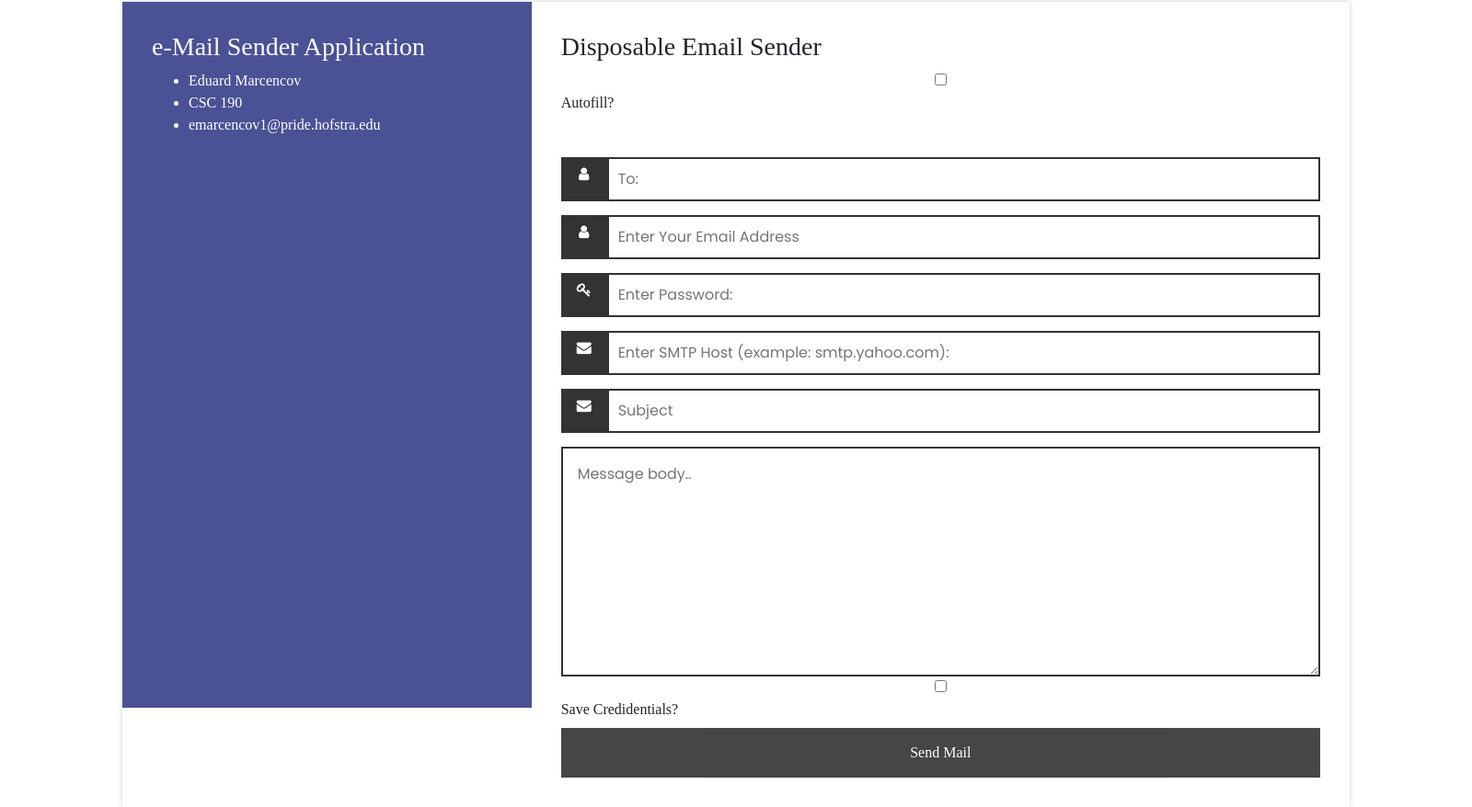
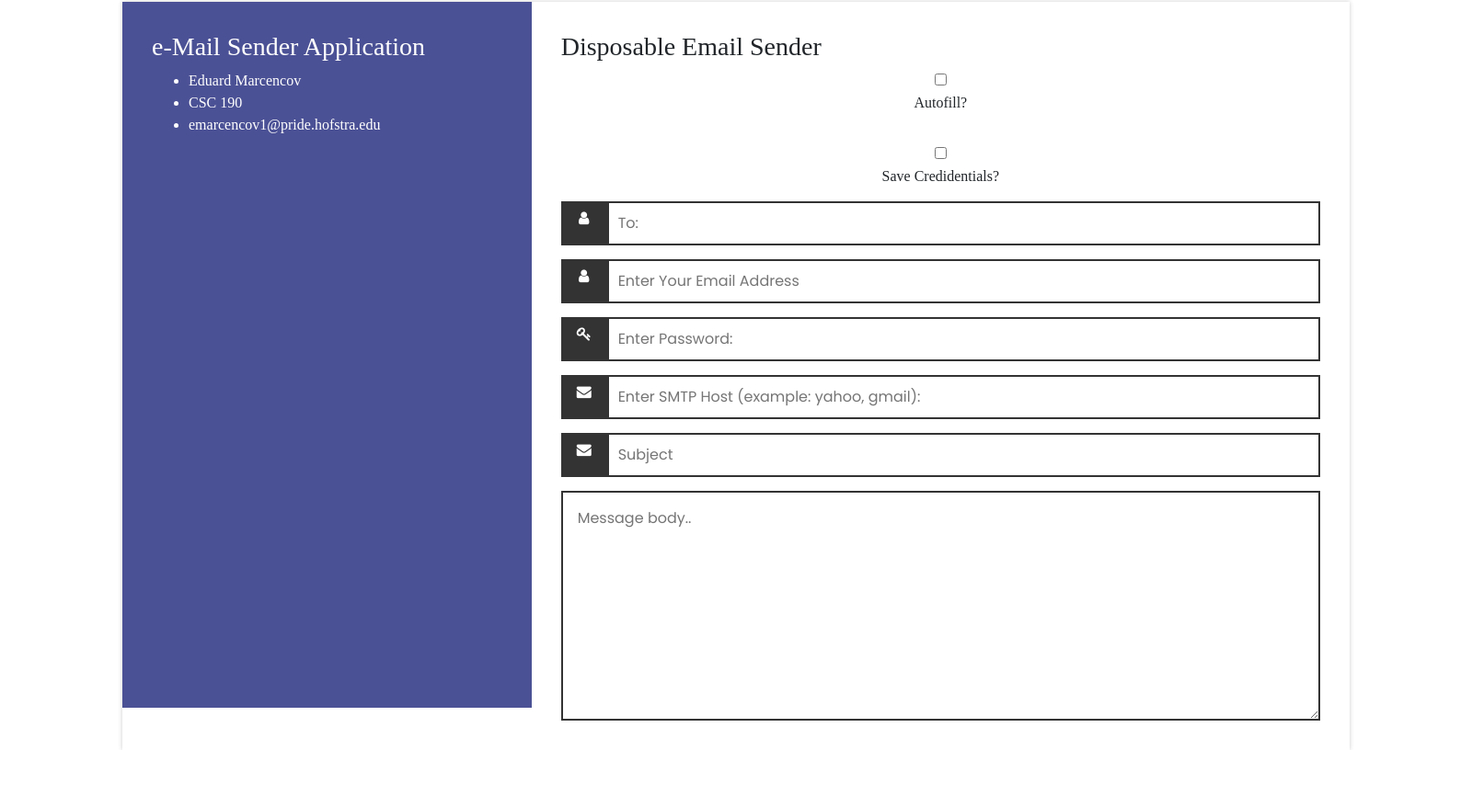
Before and after one commit to eddiem22/myEmail, an Electron app: page src/html/index.html in a window 1600 px wide. Shown: the part 30-908 px from the top of the page at 92% size. After the commit the page ends 846 px from the top, so only its background shows below. Drawn offline with nearby package versions, Linux system fonts and the light colour scheme.

Commit message:
Update index.html

```diff
--- a/src/html/index.html
+++ b/src/html/index.html
@@ -30,10 +30,12 @@
     <form id = "ipcForm">
       <h3>Disposable Email Sender</h2>
 
-        <label for="autofill">
+        <label for="autofill" style="text-align: center;">
         <input type="checkbox" id="autofill" name="autofill" value = "yes">
         Autofill?</label><br>
-
+        <label for="save" style="text-align: center;">
+          <input type="checkbox" id="save" name="save" value = "yes">
+         Save Credidentials?</label>
 
       <div class="input-wrapper">
         <i class="fa fa-user icon"></i>
@@ -80,7 +82,7 @@
   id = "smtpHost"
   class="input-field"
   type="text"
-  placeholder="Enter SMTP Host (example: smtp.yahoo.com):"
+  placeholder="Enter SMTP Host (example: yahoo, gmail):"
   name="smtpHost"
 
   required
@@ -108,10 +110,6 @@
           required
         ></textarea>
       </div>
-      <label for="save">
-        <input type="checkbox" id="save" name="save" value = "yes">
-       Save Credidentials?</label>
-      <button type="submit" class="send-btn" id = "sendbutton">Send Mail</button>
     </form>
   </div>
 </div>
```
